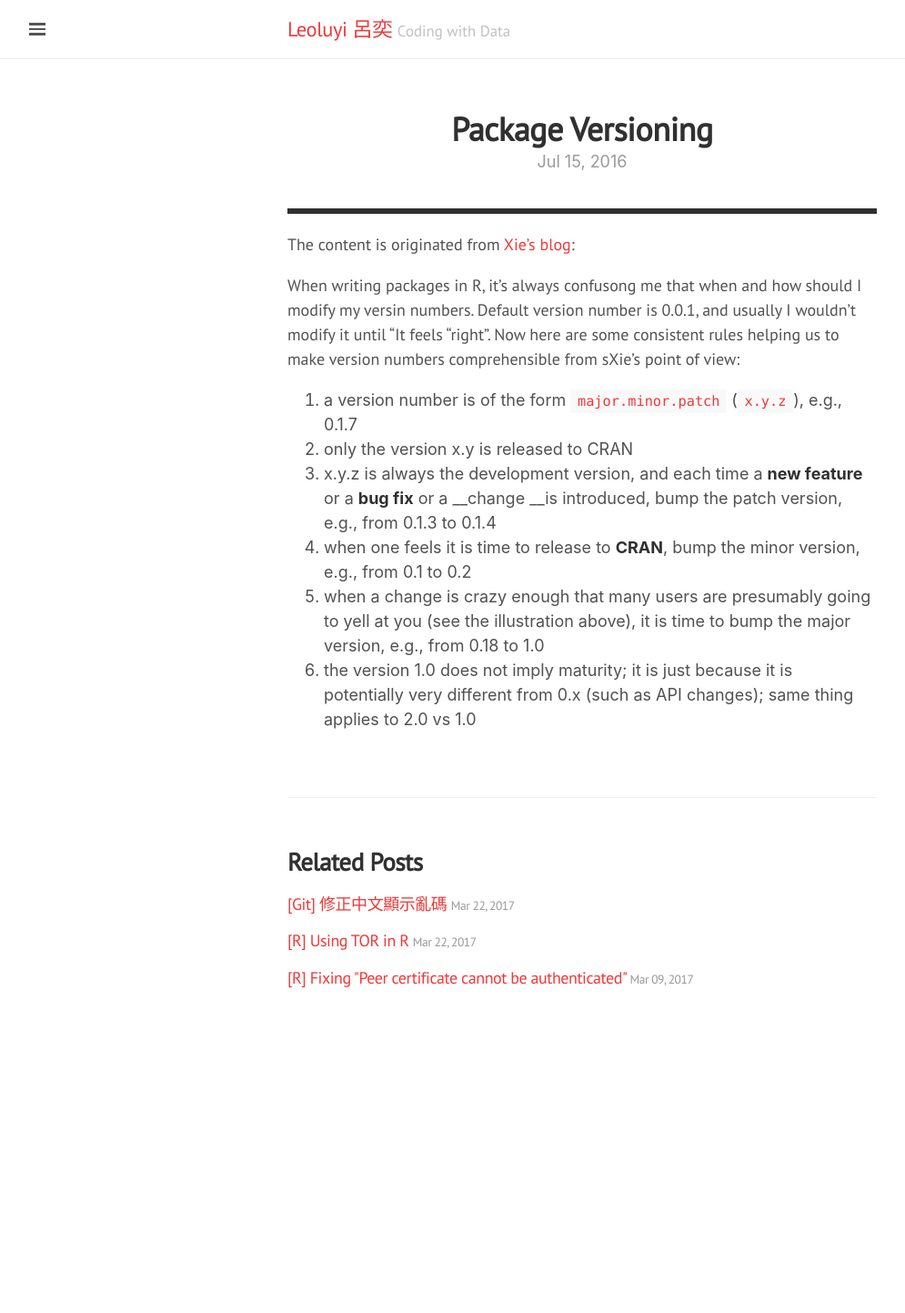
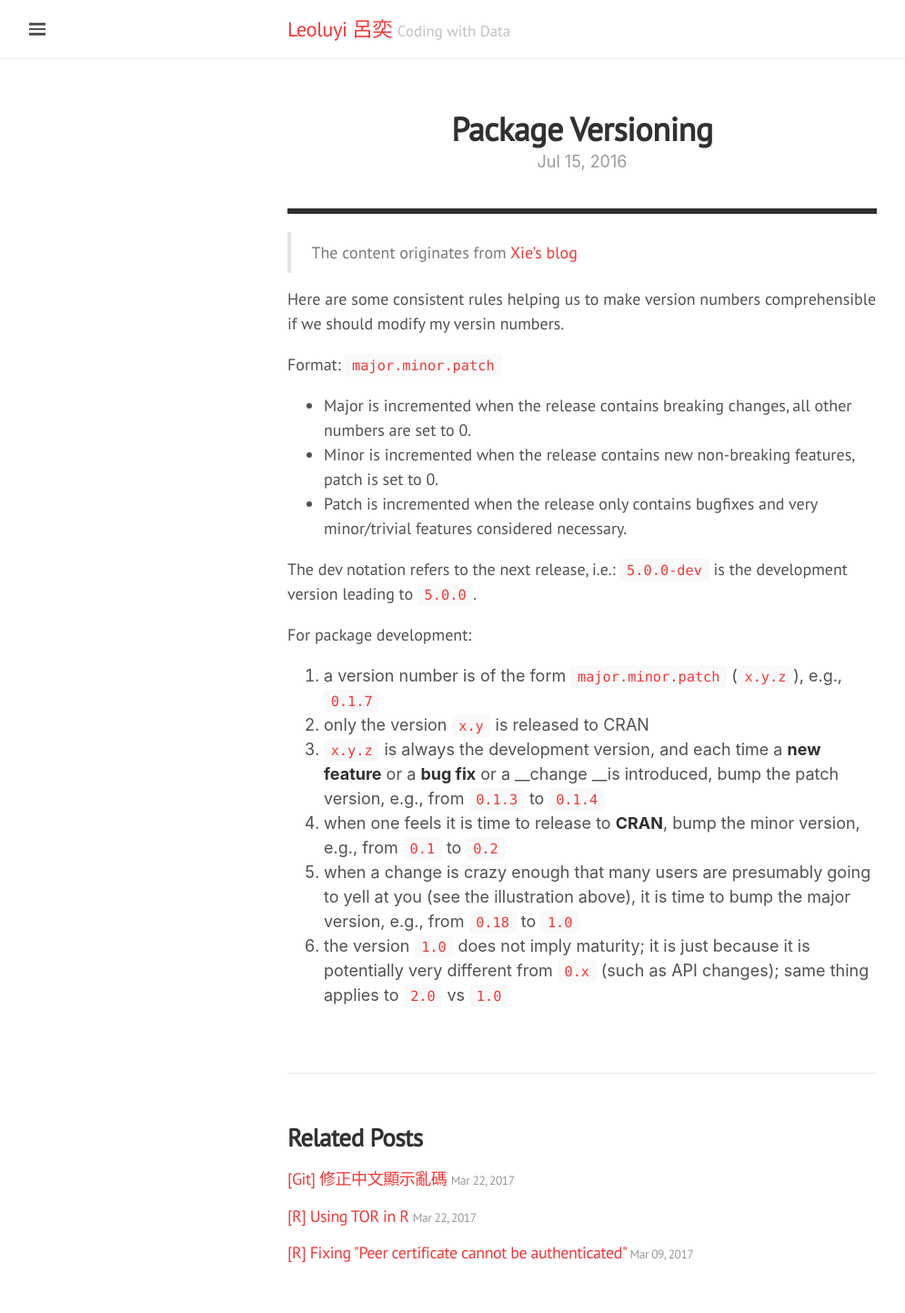
Before and after one commit to leoluyi/leoluyi.github.io, a Jekyll site: the page built from _posts/2016-07-15-package-versioning.md, in a window 1280 px wide. Shown: the whole page at 91% size, without its empty margins (0-995 px from the left). Built offline with Jekyll 4.4.1, drawn with Linux system fonts in a browser that asks for light colours; nearby versions of some CDN libraries; comment, search, counter and statistics services are not loaded; before the commit the page ends 1140 px from its top, so only the background shows below that.

Commit message:
Update 2016-07-15-package-versioning.md

```diff
--- a/_posts/2016-07-15-package-versioning.md
+++ b/_posts/2016-07-15-package-versioning.md
@@ -6,13 +6,23 @@ comments: true
 category: Development
 ---
 
-The content is originated from [Xie's blog](http://yihui.name/en/2013/06/r-package-versioning/):
+> The content originates from [Xie's blog](http://yihui.name/en/2013/06/r-package-versioning/)
 
-When writing packages in R, it's always confusong me that when and how should I modify my versin numbers. Default version number is 0.0.1, and usually I wouldn't modify it until "It feels "right". Now here are some consistent rules helping us to make version numbers comprehensible from sXie's point of view:
+Here are some consistent rules helping us to make version numbers comprehensible if we should modify my versin numbers.
 
-1. a version number is of the form `major.minor.patch` (`x.y.z`), e.g., 0.1.7
-2. only the version x.y is released to CRAN
-3. x.y.z is always the development version, and each time a __new feature__ or a __bug fix__ or a __change __is introduced, bump the patch version, e.g., from 0.1.3 to 0.1.4
-4. when one feels it is time to release to __CRAN__, bump the minor version, e.g., from 0.1 to 0.2
-5. when a change is crazy enough that many users are presumably going to yell at you (see the illustration above), it is time to bump the major version, e.g., from 0.18 to 1.0
-6. the version 1.0 does not imply maturity; it is just because it is potentially very different from 0.x (such as API changes); same thing applies to 2.0 vs 1.0
+Format: `major.minor.patch`
+
+- Major is incremented when the release contains breaking changes, all other numbers are set to 0.
+- Minor is incremented when the release contains new non-breaking features, patch is set to 0.
+- Patch is incremented when the release only contains bugfixes and very minor/trivial features considered necessary.
+
+The dev notation refers to the next release, i.e.: `5.0.0-dev` is the development version leading to `5.0.0`.
+
+For package development:
+
+1. a version number is of the form `major.minor.patch` (`x.y.z`), e.g., `0.1.7`
+2. only the version `x.y` is released to CRAN
+3. `x.y.z` is always the development version, and each time a __new feature__ or a __bug fix__ or a __change __is introduced, bump the patch version, e.g., from `0.1.3` to `0.1.4`
+4. when one feels it is time to release to __CRAN__, bump the minor version, e.g., from `0.1` to `0.2`
+5. when a change is crazy enough that many users are presumably going to yell at you (see the illustration above), it is time to bump the major version, e.g., from `0.18` to `1.0`
+6. the version `1.0` does not imply maturity; it is just because it is potentially very different from `0.x` (such as API changes); same thing applies to `2.0` vs `1.0`
```
